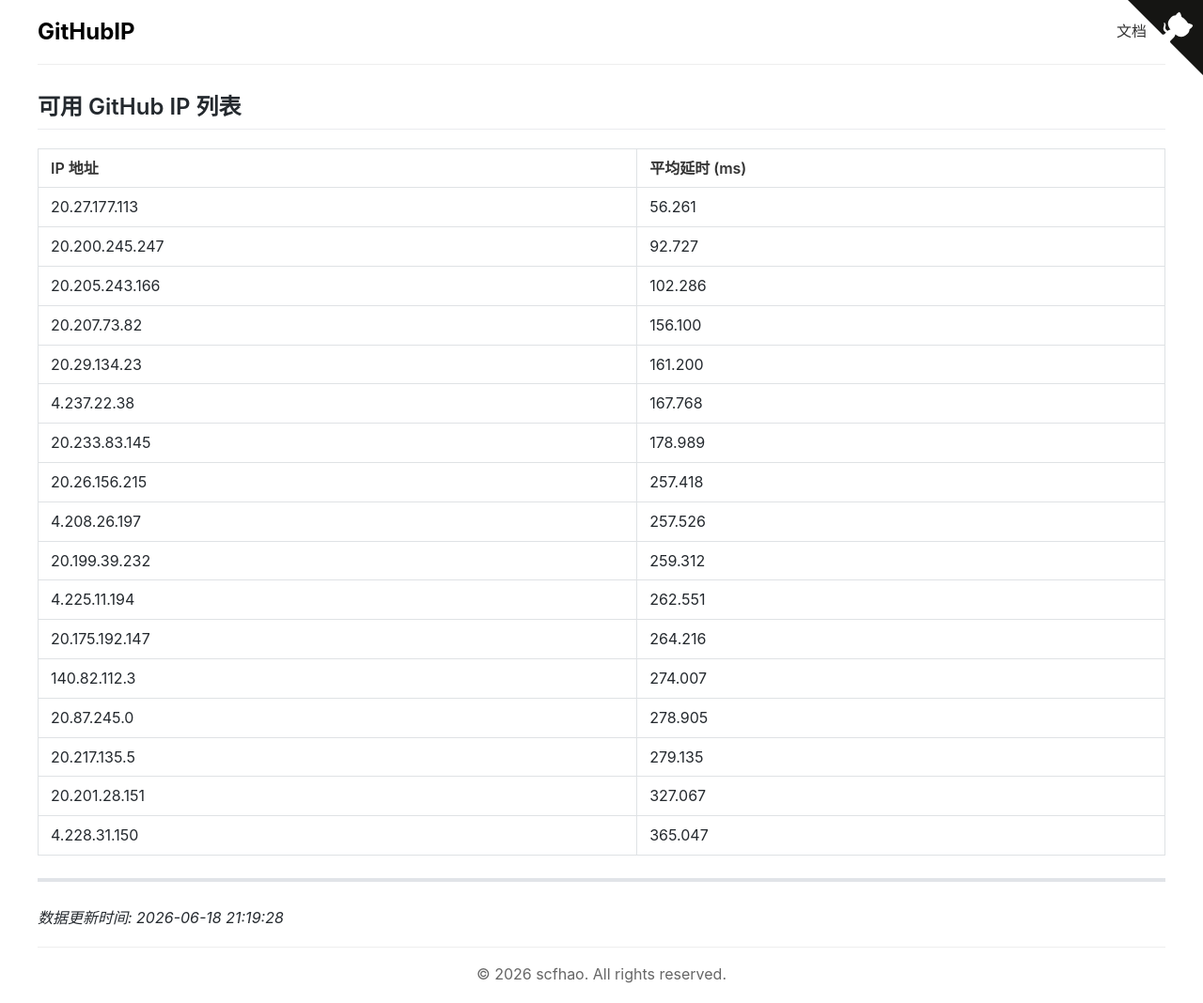
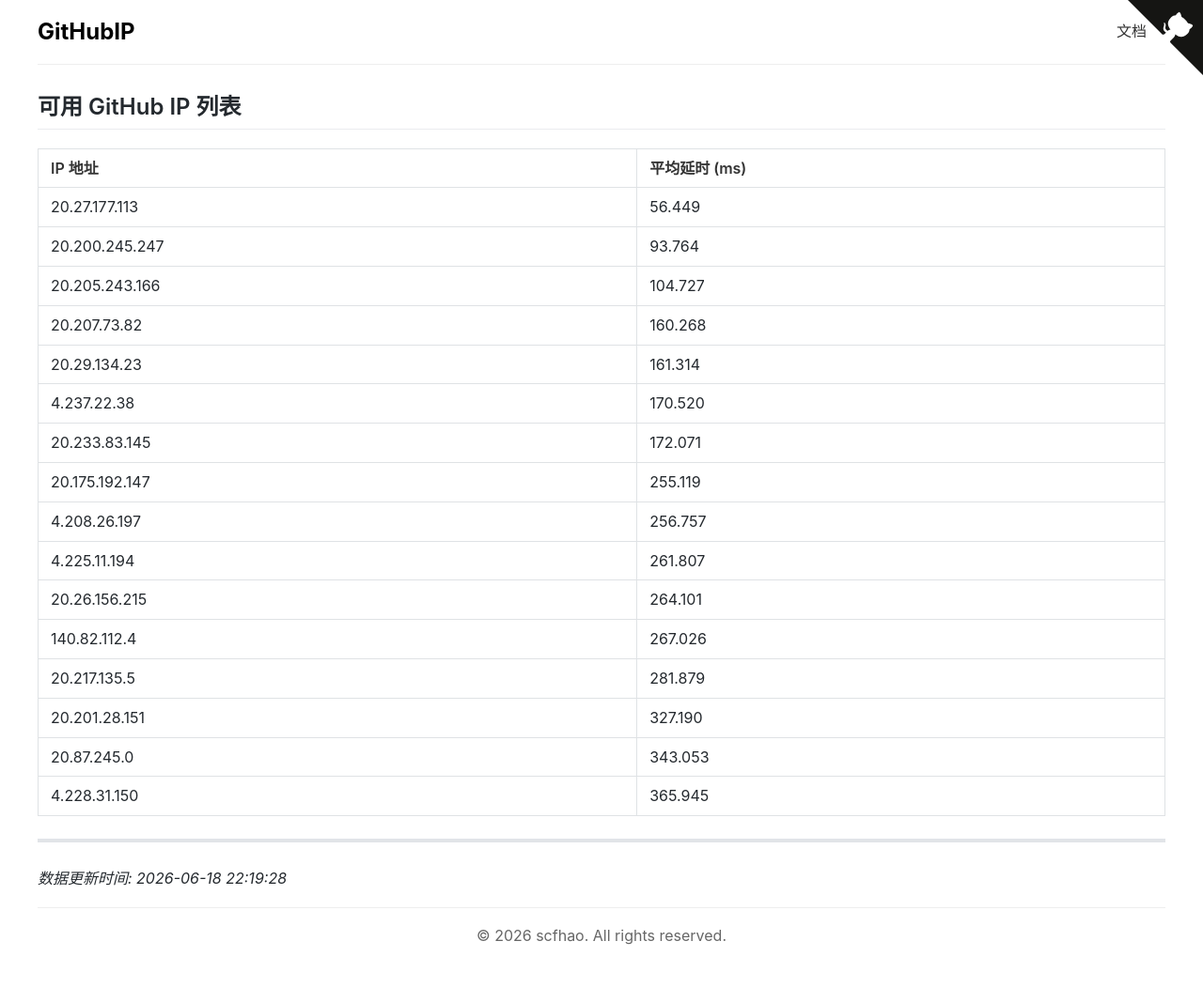
Before and after one commit to scfhao/GitHubIP, a Jekyll site: the page built from index.md, in a window 1280 px wide. Shown: the whole page at 94% size. Built offline with Jekyll 4.4.1, drawn with Linux system fonts in a browser that asks for light colours; after the commit the page ends 1026 px from its top, so only the background shows below that.

Commit message:
自动脚本执行 - 2026-06-18 22:19:28

```diff
--- a/index.md
+++ b/index.md
@@ -1,31 +1,30 @@
 ---
 layout: home
 title: GitHub IP 列表
-date: 2026-06-18 21:19:28
+date: 2026-06-18 22:19:28
 ---
 
 ## 可用 GitHub IP 列表
 
 | IP 地址 | 平均延时 (ms) |
 |---------|--------------|
-| 20.27.177.113 | 56.261 |
-| 20.200.245.247 | 92.727 |
-| 20.205.243.166 | 102.286 |
-| 20.207.73.82 | 156.100 |
-| 20.29.134.23 | 161.200 |
-| 4.237.22.38 | 167.768 |
-| 20.233.83.145 | 178.989 |
-| 20.26.156.215 | 257.418 |
-| 4.208.26.197 | 257.526 |
-| 20.199.39.232 | 259.312 |
-| 4.225.11.194 | 262.551 |
-| 20.175.192.147 | 264.216 |
-| 140.82.112.3 | 274.007 |
-| 20.87.245.0 | 278.905 |
-| 20.217.135.5 | 279.135 |
-| 20.201.28.151 | 327.067 |
-| 4.228.31.150 | 365.047 |
+| 20.27.177.113 | 56.449 |
+| 20.200.245.247 | 93.764 |
+| 20.205.243.166 | 104.727 |
+| 20.207.73.82 | 160.268 |
+| 20.29.134.23 | 161.314 |
+| 4.237.22.38 | 170.520 |
+| 20.233.83.145 | 172.071 |
+| 20.175.192.147 | 255.119 |
+| 4.208.26.197 | 256.757 |
+| 4.225.11.194 | 261.807 |
+| 20.26.156.215 | 264.101 |
+| 140.82.112.4 | 267.026 |
+| 20.217.135.5 | 281.879 |
+| 20.201.28.151 | 327.190 |
+| 20.87.245.0 | 343.053 |
+| 4.228.31.150 | 365.945 |
 
 ---
 
-*数据更新时间: 2026-06-18 21:19:28*
+*数据更新时间: 2026-06-18 22:19:28*
```
